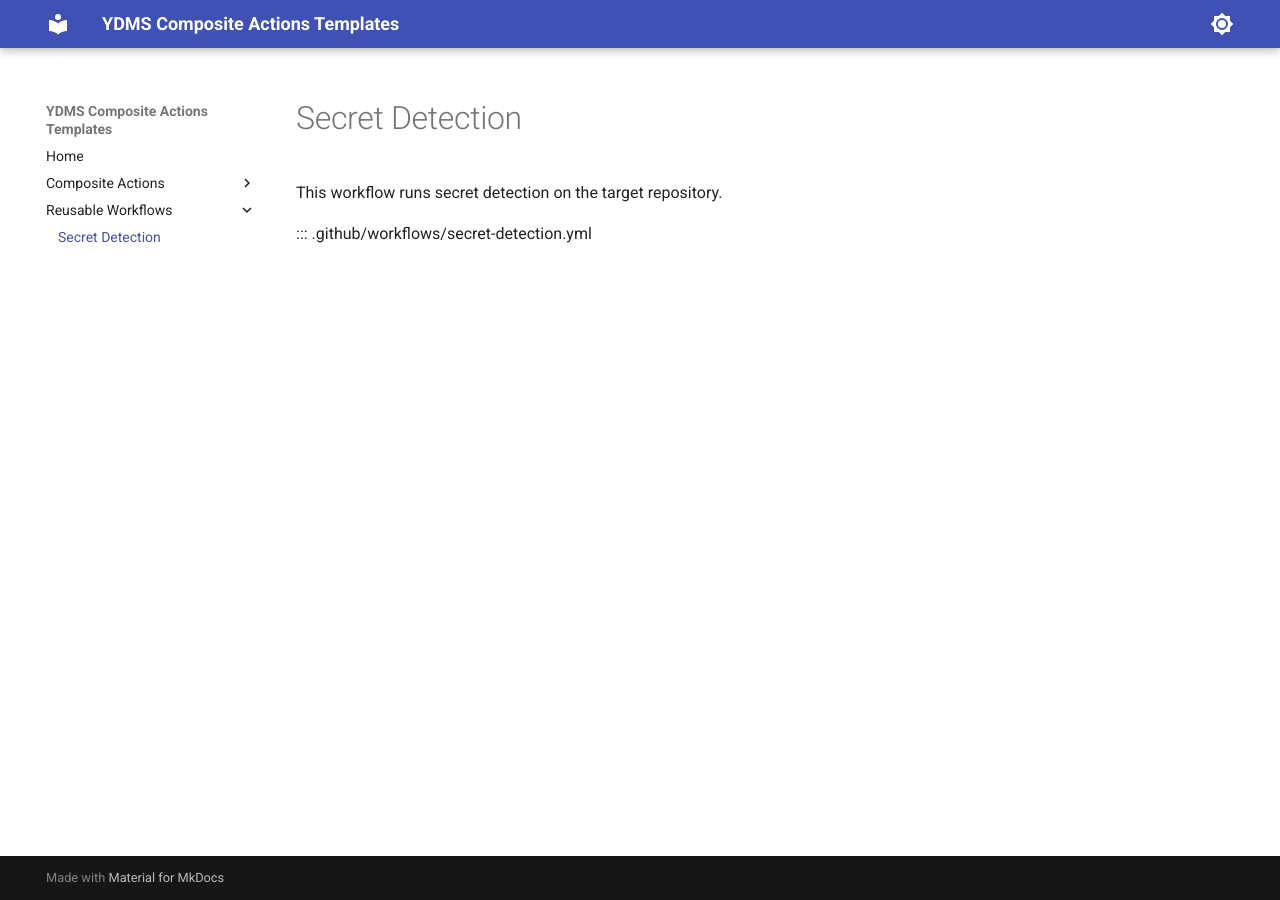
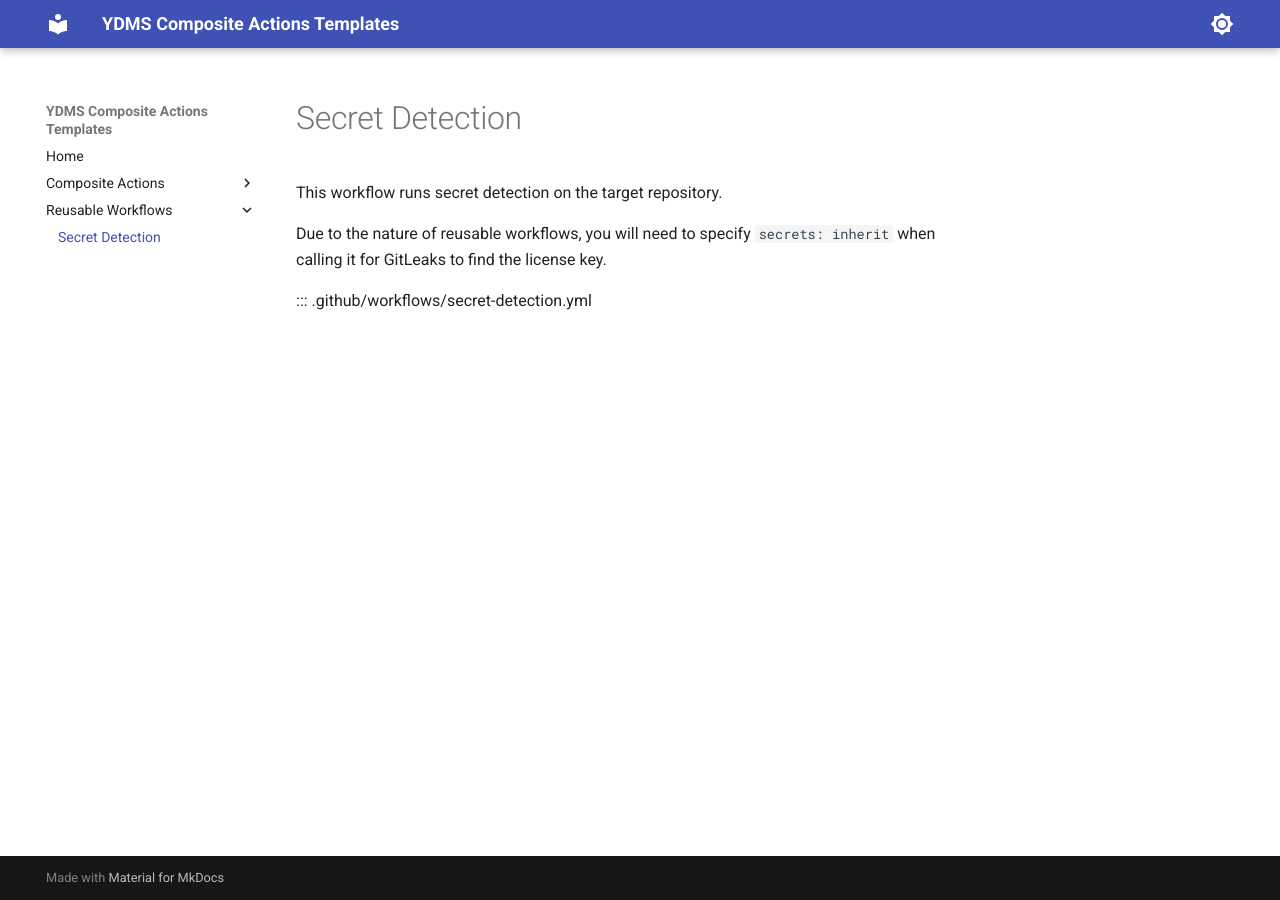
Before and after one commit to Yellow-Dog-Man/composite-actions-templates, an MkDocs documentation site: the page built from docs/workflows/secret-detection.md, in a window 1280 px wide. Built offline with MkDocs 1.6.1 and Material for MkDocs 9.7.7, drawn with Linux system fonts in a browser that asks for light colours.

Commit message:
docs#: document secrets inheritence for secret detection

```diff
--- a/docs/workflows/secret-detection.md
+++ b/docs/workflows/secret-detection.md
@@ -2,4 +2,6 @@
 
 This workflow runs secret detection on the target repository.
 
+Due to the nature of reusable workflows, you will need to specify `secrets: inherit` when calling it for GitLeaks to find the license key.
+
 ::: .github/workflows/secret-detection.yml
```
